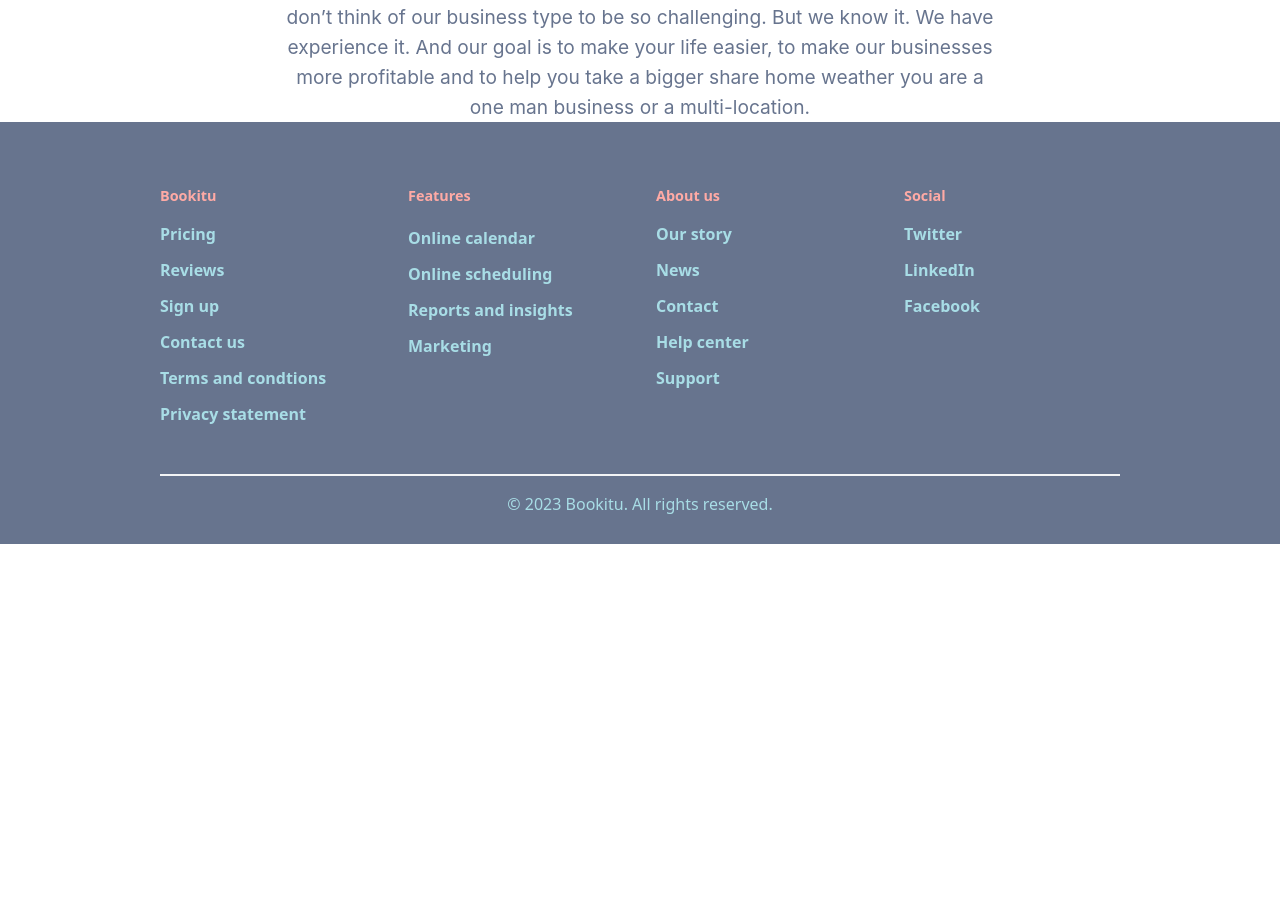
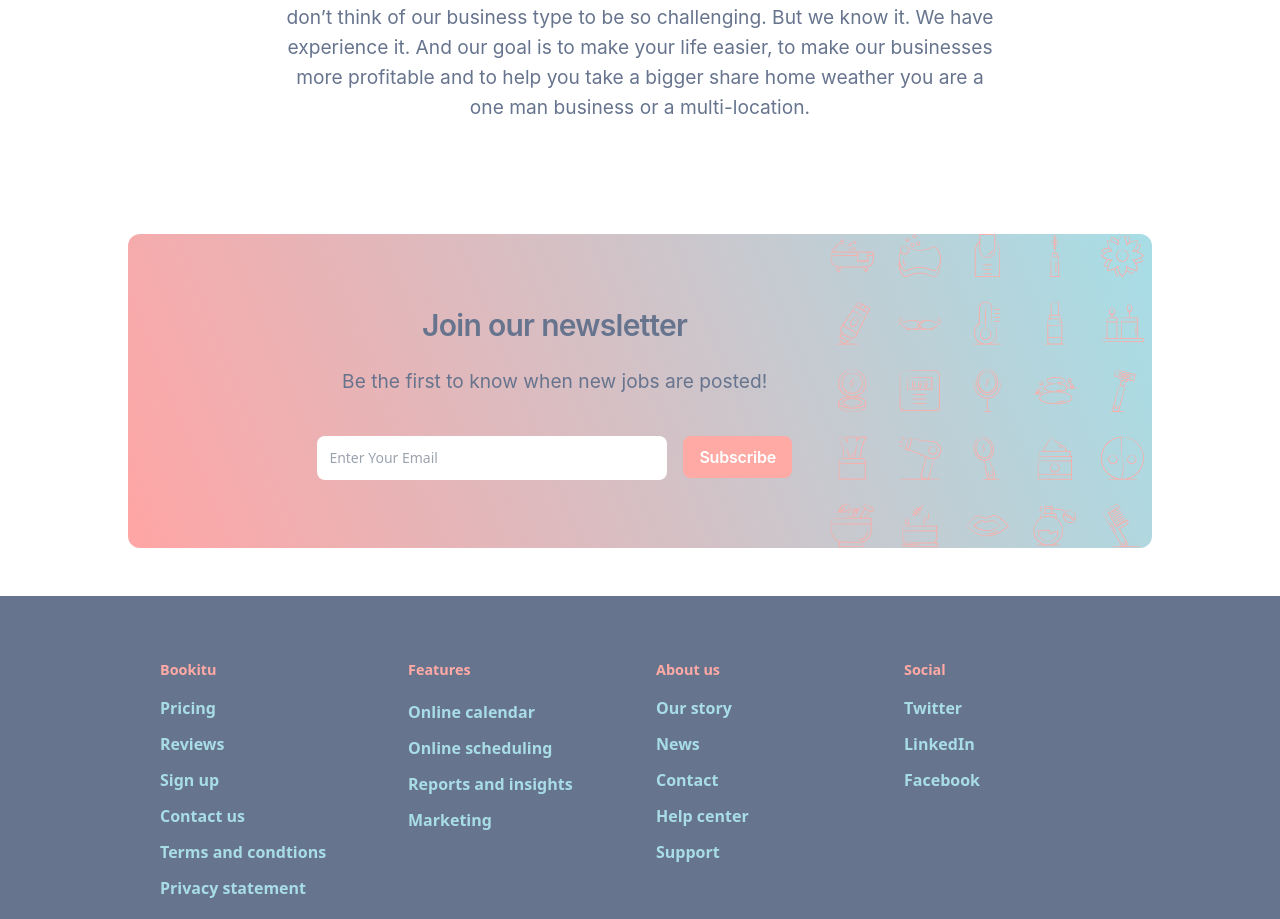
Before and after one commit to babulakterfsd/beautycutie, a Next.js app: page /about in a window 1280 px wide. Shown: the part 1489-2408 px from the top of the page. Before the commit the page ends 2033 px from the top, so only its background shows below. Built offline with nearby package versions, Linux system fonts and the light colour scheme.

Commit message:
newsletter in about page done

```diff
--- a/src/components/About.client.tsx
+++ b/src/components/About.client.tsx
@@ -1,6 +1,7 @@
 import Image from 'next/image';
 import visionimg from '../../public/assets/images/ourvisiondesktop.png';
 import ultasurjo from '../../public/assets/images/ultashurjo.png';
+import NewsletterHalf from './NewsletterHalf';
 
 const About = () => {
   return (
@@ -65,6 +66,10 @@
           share home weather you are a one man business or a multi-location.
         </p>
       </div>
+      {/* newsletter section */}
+      <div className="px-6 md:px-16 lg:px-32 py-12">
+        <NewsletterHalf />
+      </div>
     </section>
   );
 };
--- /dev/null
+++ b/src/components/NewsletterHalf.tsx
@@ -0,0 +1,77 @@
+'use client';
+
+import Image from 'next/image';
+import Link from 'next/link';
+import { useState } from 'react';
+import lotsoficons from '../../public/assets/images/lotsoficonsglobal.png';
+
+const NewsletterHalf = () => {
+  const [email, setEmail] = useState('');
+
+  const formHandler = (e: React.FormEvent<HTMLFormElement>) => {
+    e.preventDefault();
+    alert(`You have entered ${email ? email : 'nothing'}`);
+    setEmail('');
+  };
+
+  return (
+    <section
+      className={`mb-16 md:mb-0 lg:mt-16 lg:w-full gradientBg rounded-3xl md:rounded-xl`}
+    >
+      <div className="grid grid-cols-12">
+        <div className="col-span-12 md:col-span-4 lg:col-span-2 hidden lg:block"></div>
+        {/* main content */}
+        <div className="col-span-12 lg:col-span-6 flex justify-center items-center flex-col px-7 md:px-0 py-10 md:py-8 lg:py-0">
+          <h2 className="text-center text-cyan font-inter text-3xl font-semibold lg:leading-[44px] lg:tracking-[-.72px] mb-4 lg:mb-5">
+            Join our newsletter
+          </h2>
+          <p className="text-cyan font-inter text-center text-[1.2rem] mb-8  lg:mb-10">
+            Be the first to know when new jobs are posted!
+          </p>
+          <form
+            className="flex flex-col gap-y-3 md:flex-row lg:gap-x-4 md:self-center mt-3 md:mt-0"
+            onSubmit={formHandler}
+          >
+            <div>
+              <input
+                type="email"
+                id="email"
+                aria-describedby="helper-text-explanation"
+                className="bg-white text-cyan text-sm rounded-lg focus:outline-none w-[280px] lg:w-[350px] p-4 md:p-3 font-semibold md:font-normal"
+                placeholder="Enter Your Email"
+                value={email}
+                onChange={(e) => setEmail(e.target.value)}
+              />
+              <p
+                id="helper-text-explanation"
+                className="mt-2 text-sm text-[#475467] hidden"
+              >
+                We care about your in our{' '}
+                <Link href="/" className="underline">
+                  privacy policy
+                </Link>
+              </p>
+            </div>
+            <button
+              type="submit"
+              className="bg-primary md:h-[42px] lg:h-[42px] hidden md:flex items-center text-center rounded-lg md:px-3 lg:px-4 md:py-5 lg:py-[8px] text-white font-inter lg:tracking-[-0.205px] font-semibold md:ml-4 lg:ml-0"
+            >
+              Subscribe
+            </button>
+            <button
+              type="submit"
+              className="bg-[#FFAAA5] text-[1.1rem] md:hidden items-center text-center rounded-lg p-3 text-white font-inter font-semibold "
+            >
+              Subscribe
+            </button>
+          </form>
+        </div>
+        <div className="col-span-12 lg:col-span-4 hidden lg:flex justify-end lg:mr-2">
+          <Image src={lotsoficons} alt="lots of icons" />
+        </div>
+      </div>
+    </section>
+  );
+};
+
+export default NewsletterHalf;
```
